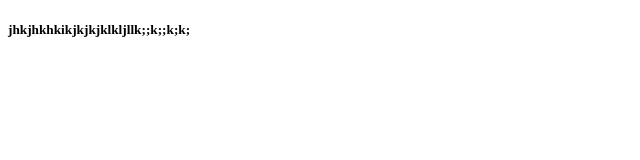
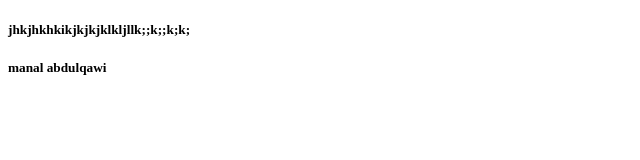
Before and after one commit to ManalAbdulqawi/git-demo, a plain HTML site: page index.html in a window 1280 px wide. Shown: the full height of the page, 0-640 px from the left. Drawn offline with Linux system fonts and the light colour scheme.

Commit message:
add changes

```diff
--- a/index.html
+++ b/index.html
@@ -8,5 +8,9 @@
   </head>
   <body>
     <h5>jhkjhkhkikjkjkjklkljllk;;k;;k;k;</h5>
+        <h5>manal abdulqawi
+
+        </h5>
+
   </body>
 </html>
```
